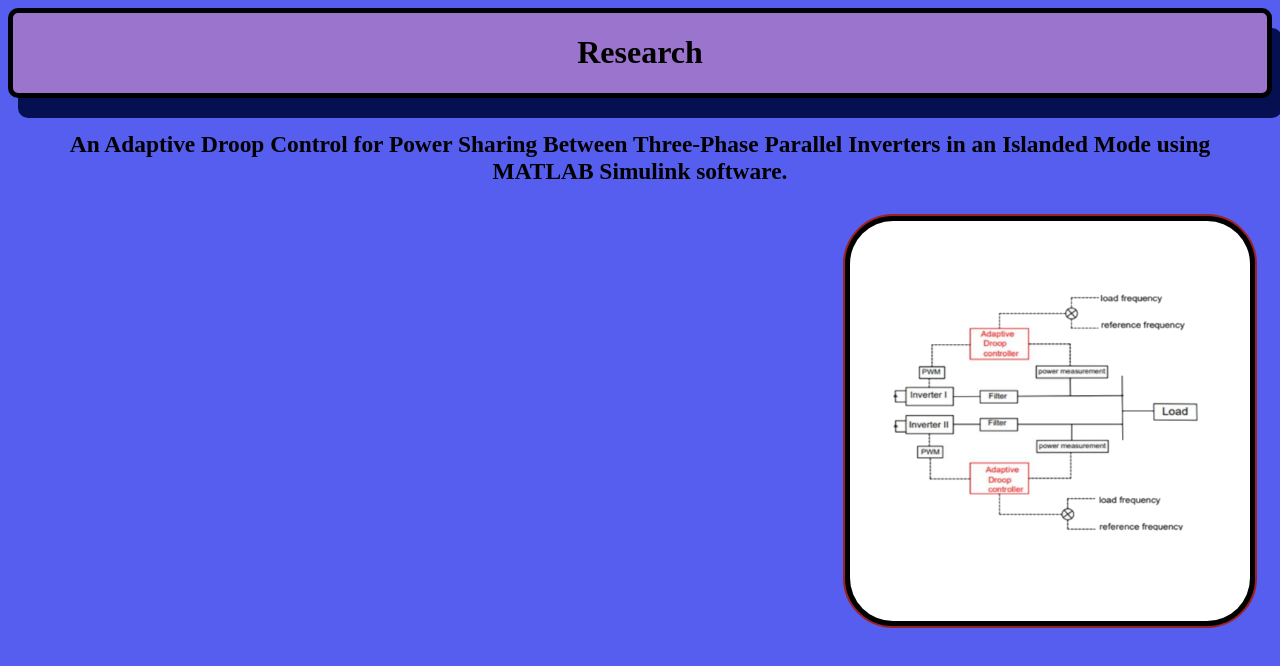
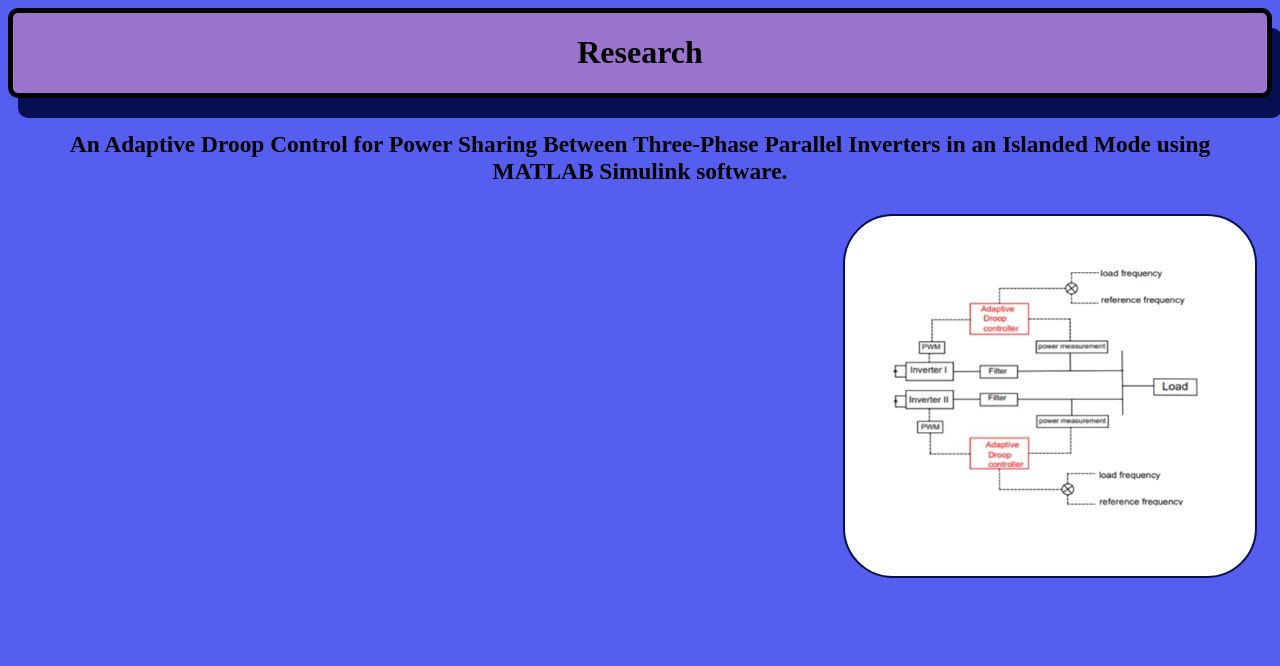
Before and after one commit to Keantama/Portifilio-website, a plain HTML site: page research.html in a window 1280 px wide. Drawn offline with Linux system fonts and the light colour scheme.

Commit message:
Update research.html

```diff
--- a/research.html
+++ b/research.html
@@ -43,14 +43,14 @@ div
 
 img
 {
-border: 2px solid #9c2121;
-background: #000000;
+border: 2px solid rgb(5, 16, 82);
+background: #ffffff;
 float: right;
 position: relative;
 justify-content:center;
 border-radius: 50px;
 padding: 5px;
-height: 400px;
+height: 350px;
 width: 400px;
 right: 5px;
 top: 5px;
```
